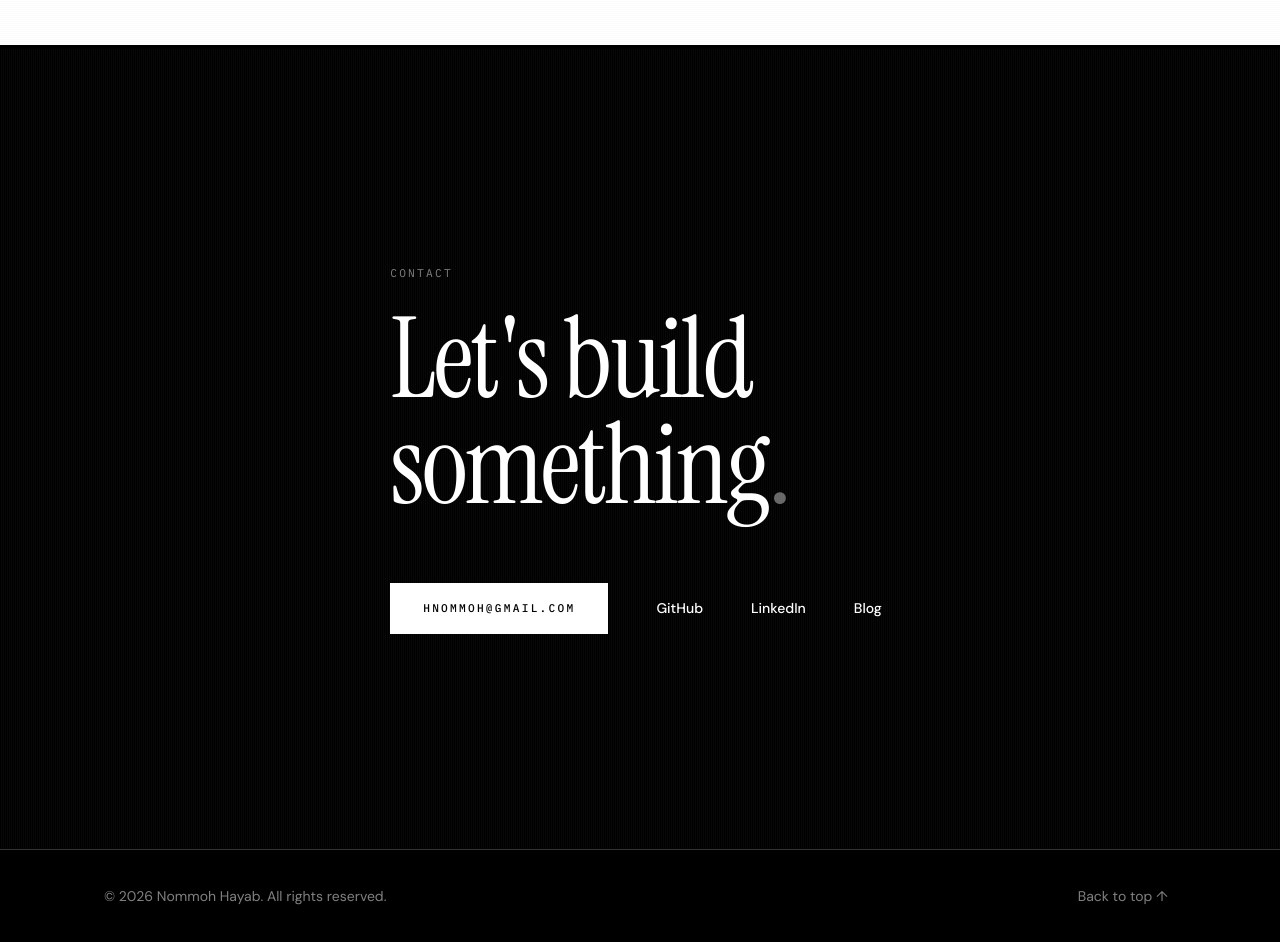
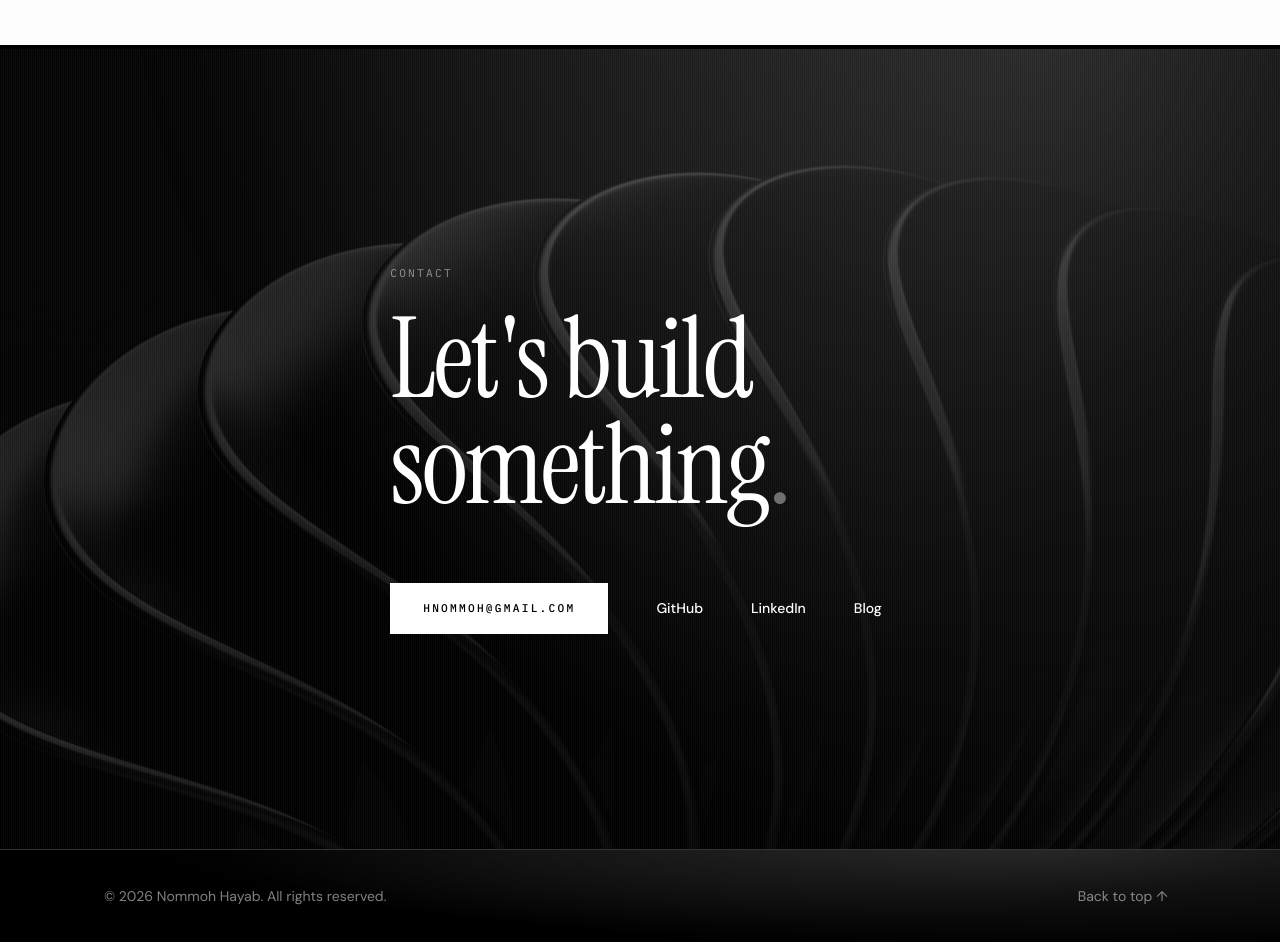
Before and after one commit to naet001/portfolio, a website: page index.html in a window 1280 px wide. Shown: the part 3480-4422 px from the top of the page. Drawn offline with Linux system fonts and the light colour scheme.

Commit message:
feat: add contact photo bleed and ambient footer lighting

```diff
--- a/css/input.css
+++ b/css/input.css
@@ -151,11 +151,31 @@ main > section:not(.bg-ink)::after {
    are light — the texture follows paper, not a literal white. */
 #contact {
   position: relative;
+  isolation: isolate;
+  overflow: hidden;
+  /* Bold photo bleed: stacked ink wash + photo keeps `bg-ink`
+     as the fallback while the image loads. The wash uses the
+     ink token so it inverts with the theme like everything else.
+     Source is already monochrome, so no grayscale filter needed. */
+  background-image:
+    linear-gradient(rgb(var(--color-ink) / 0.5), rgb(var(--color-ink) / 0.5)),
+    url('../images/philip-oroni-VfOGf5RWkeg-unsplash.jpg');
+  background-repeat: no-repeat;
+  background-position: center;
+  background-size: cover;
+}
+/* Dark mode: ink is white, so the same photo needs a heavier
+   white wash — otherwise paper (black) type fails on mid-gray. */
+[data-theme='dark'] #contact {
+  background-image:
+    linear-gradient(rgb(var(--color-ink) / 0.72), rgb(var(--color-ink) / 0.72)),
+    url('../images/philip-oroni-VfOGf5RWkeg-unsplash.jpg');
 }
 #contact::before {
   content: '';
   position: absolute;
   inset: 0;
+  z-index: 0;
   pointer-events: none;
   background-image: repeating-linear-gradient(
     90deg,
@@ -166,6 +186,10 @@ main > section:not(.bg-ink)::after {
   );
   background-size: 4px 100%;
   opacity: var(--texture-inverted);
+}
+#contact > div {
+  position: relative;
+  z-index: 1;
 }
 
 /* --- Hero: photograph bleeds in behind the type ------------ */
@@ -207,6 +231,46 @@ footer a:focus-visible {
   outline-color: rgb(var(--color-paper));
 }
 
+/* --- Contact and footer: slow charcoal light on grain --------- */
+.ambient-footer,
+#contact {
+  position: relative;
+  isolation: isolate;
+  overflow: hidden;
+}
+.ambient-footer::before,
+#contact::after {
+  content: '';
+  position: absolute;
+  inset: -16% -8%;
+  z-index: 0;
+  pointer-events: none;
+  background-image:
+    radial-gradient(ellipse 78% 120% at 78% 8%, rgb(var(--color-paper) / 0.14), rgb(var(--color-paper) / 0.07) 30%, transparent 72%),
+    radial-gradient(ellipse 58% 120% at 55% -8%, rgb(var(--color-paper) / 0.06), transparent 70%),
+    radial-gradient(ellipse 120% 130% at 50% 52%, transparent 48%, rgb(var(--color-ink) / 0.24) 100%);
+  transform: translate3d(-0.45%, 0.2%, 0) scale(1.01);
+  animation: footer-atmosphere 32s ease-in-out infinite alternate;
+  animation-play-state: paused;
+}
+.ambient-footer.is-visible::before,
+#contact.is-visible::after {
+  animation-play-state: running;
+}
+.ambient-footer > div {
+  position: relative;
+  z-index: 1;
+}
+
+@keyframes footer-atmosphere {
+  from {
+    transform: translate3d(-0.45%, 0.2%, 0) scale(1.01);
+  }
+  to {
+    transform: translate3d(0.45%, -0.2%, 0) scale(1.025);
+  }
+}
+
 /* --- Decorative square motif ------------------------------ */
 /* Recurring accent — the "signature" of the system. */
 .square-motif {
@@ -234,4 +298,8 @@ footer a:focus-visible {
   [data-theme-switch] *::after {
     transition: none !important;
   }
+  .ambient-footer::before,
+  #contact::after {
+    animation: none;
+  }
 }
--- a/index.html
+++ b/index.html
@@ -229,7 +229,7 @@
   </main>
 
   <!-- ======================= FOOTER ======================= -->
-  <footer class="bg-ink text-paper border-t border-paper/20">
+  <footer class="ambient-footer bg-ink text-paper border-t border-paper/20">
     <div class="max-w-site mx-auto px-6 md:px-10 py-8 flex flex-col md:flex-row items-start md:items-center justify-between gap-4 text-sm text-paper/50">
       <p>&copy; 2026 Nommoh Hayab. All rights reserved.</p>
       <a href="#top" class="hover:bg-paper hover:text-ink px-2 py-1 transition-colors duration-150">Back to top &uarr;</a>
--- a/js/main.js
+++ b/js/main.js
@@ -125,3 +125,34 @@
   window.addEventListener('resize', update);
   update();
 })();
+
+// Ambient lighting: run only while its surface is visible.
+(function () {
+  var surfaces = document.querySelectorAll('.ambient-footer, #contact');
+  if (!surfaces.length || !window.IntersectionObserver) return;
+
+  var inView = [];
+
+  function update() {
+    for (var i = 0; i < surfaces.length; i++) {
+      surfaces[i].classList.toggle('is-visible', inView[i] && !document.hidden);
+    }
+  }
+
+  var observer = new IntersectionObserver(function (entries) {
+    for (var i = 0; i < entries.length; i++) {
+      for (var j = 0; j < surfaces.length; j++) {
+        if (entries[i].target === surfaces[j]) {
+          inView[j] = entries[i].isIntersecting;
+          break;
+        }
+      }
+    }
+    update();
+  });
+
+  document.addEventListener('visibilitychange', update);
+  for (var j = 0; j < surfaces.length; j++) {
+    observer.observe(surfaces[j]);
+  }
+})();
```
Also changed, not shown: css/main.css, images/philip-oroni-VfOGf5RWkeg-unsplash.jpg (added).
